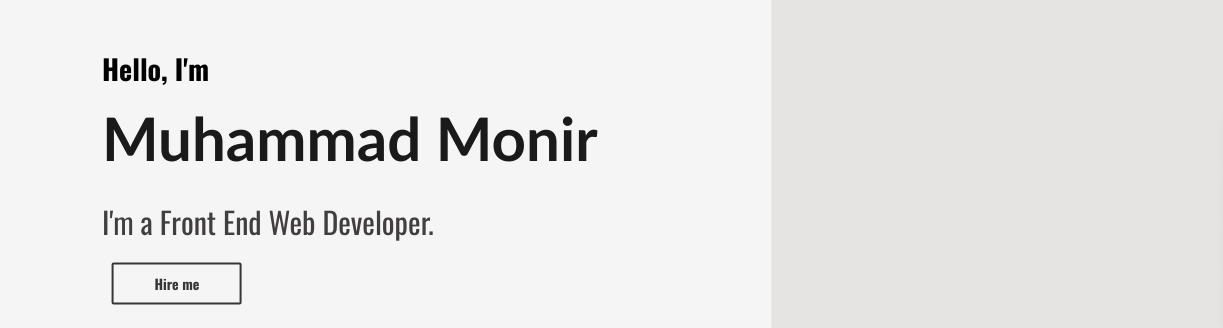
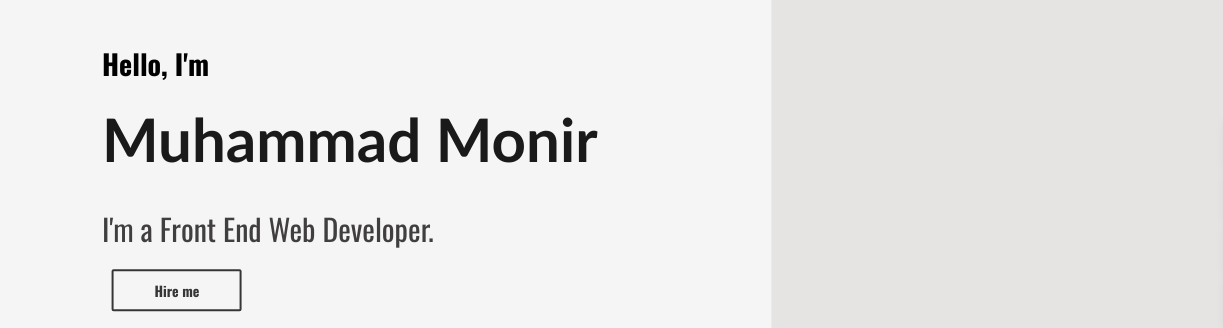
Before and after one commit to ahmedmonir2/eu, a plain HTML site: page Index.html in a window 1280 px wide. Shown: the part 177-505 px from the top of the page, 0-1223 px from the left. Drawn offline with nearby package versions, Linux system fonts and the light colour scheme.

Commit message:
Update Style.css

```diff
--- a/Style.css
+++ b/Style.css
@@ -77,7 +77,7 @@ nav ul li a{
  font-size:60px;
  font-weight: 600;
 
-line-height: 48px;
+line-height: 60px;
 
 
 }
```
